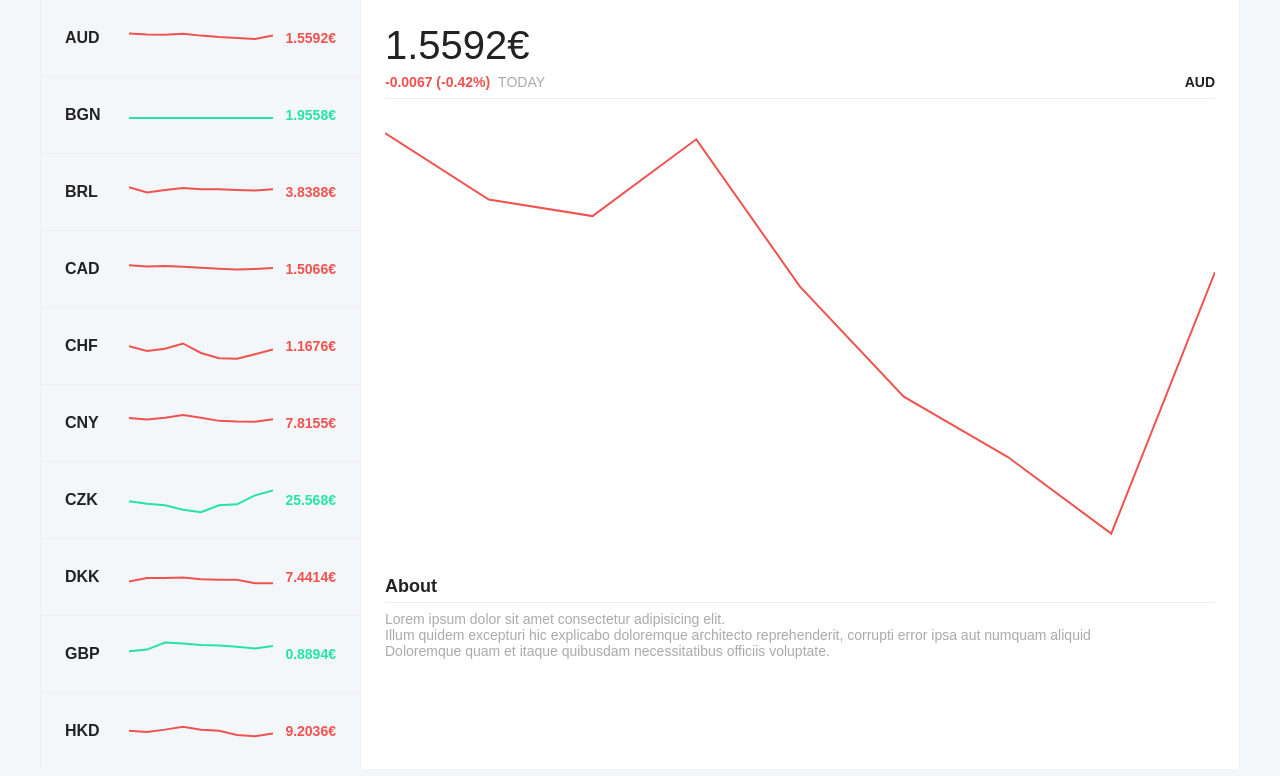
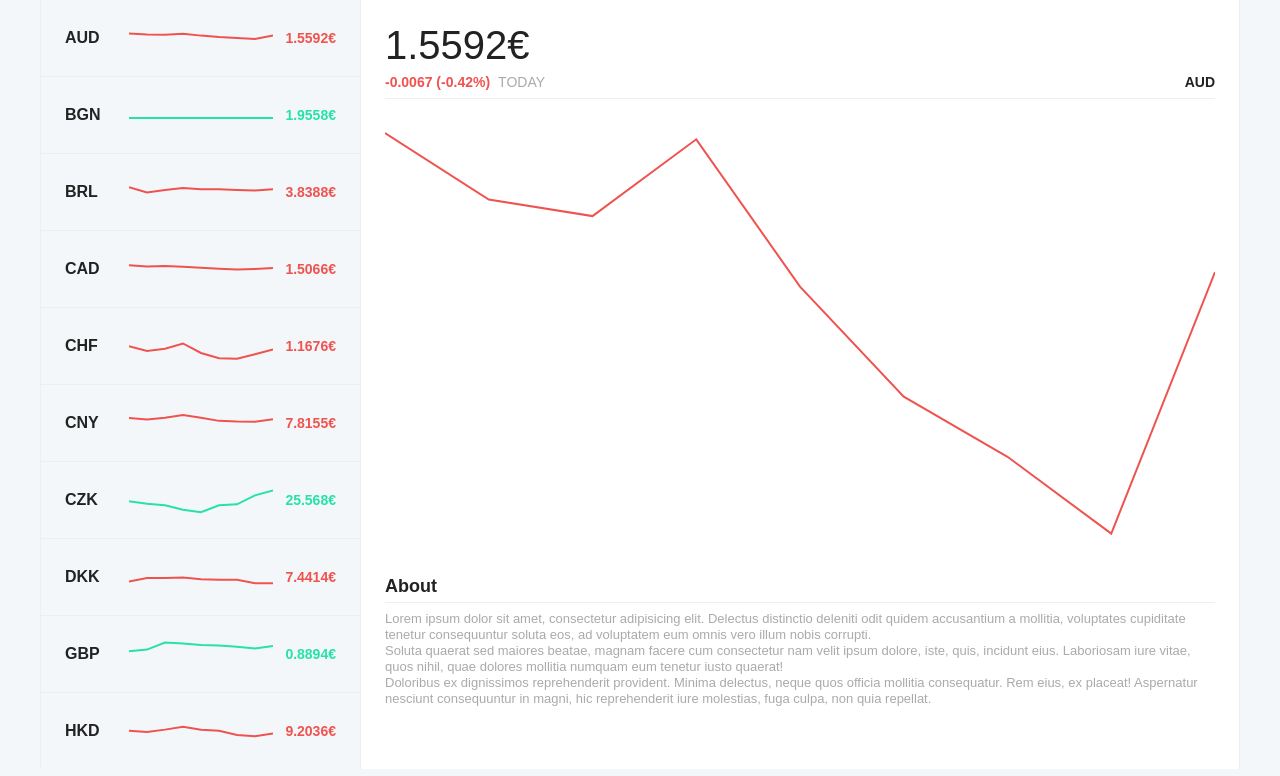
Before and after one commit to inspiratweb/stocks, a React (Create React App) app: page / in a window 1280 px wide. Both pictures are taken after a click on the element 200 px from the left and 38 px from the top of the page. Shown: the top 776 px of the page. Built offline with nearby package versions, Linux system fonts and the light colour scheme; the HTML template or start-up script is replaced by a standard one.

Commit message:
copy and adjustments

```diff
--- a/src/components/CurrencyDetail.js
+++ b/src/components/CurrencyDetail.js
@@ -10,10 +10,7 @@ class CurrencyDetail extends Component {
     const className = `currencyDetail-info-rate highlight-${valuesFeedback.feedback}`;
 
     return (
-      <p>
-        <span className={className}>{rating} ({ratingPercent}%)</span>
-        TODAY
-      </p>
+      <p><span className={className}>{rating} ({ratingPercent}%)</span>TODAY</p>
     )
   }
 
@@ -59,9 +56,12 @@ class CurrencyDetail extends Component {
       <footer className="currencyDetail-footer">
         <section className="currencyDetail-disclaimer">
           <h4 className="currencyDetail-disclaimer-title">About</h4>
-          <p>Lorem ipsum dolor sit amet consectetur adipisicing elit.</p>
-          <p>Illum quidem excepturi hic explicabo doloremque architecto reprehenderit, corrupti error ipsa aut numquam aliquid</p>
-          <p>Doloremque quam et itaque quibusdam necessitatibus officiis voluptate.</p>
+          <p>Lorem ipsum dolor sit amet, consectetur adipisicing elit. Delectus distinctio deleniti odit quidem accusantium a mollitia, voluptates cupiditate tenetur consequuntur soluta eos, ad voluptatem eum omnis vero illum nobis corrupti.
+          </p>
+          <p>Soluta quaerat sed maiores beatae, magnam facere cum consectetur nam velit ipsum dolore, iste, quis, incidunt eius. Laboriosam iure vitae, quos nihil, quae dolores mollitia numquam eum tenetur iusto quaerat!
+          </p>
+          <p>Doloribus ex dignissimos reprehenderit provident. Minima delectus, neque quos officia mollitia consequatur. Rem eius, ex placeat! Aspernatur nesciunt consequuntur in magni, hic reprehenderit iure molestias, fuga culpa, non quia repellat.
+          </p>
         </section>
       </footer>
     );
--- a/src/styles/App.css
+++ b/src/styles/App.css
@@ -135,6 +135,7 @@ body {
       font-weight: 600; }
   .currencyDetail-disclaimer {
     color: #AAAAAA;
+    font-size: 13px;
     font-weight: 400; }
     .currencyDetail-disclaimer-title {
       font-size: 18px;
--- a/src/styles/modules/_currencyDetail.scss
+++ b/src/styles/modules/_currencyDetail.scss
@@ -45,6 +45,7 @@
       margin-bottom: $spacing;
     }
     color: $basecolor-light;
+    font-size: 13px;
     font-weight: $weight-light;
   }
 
```
